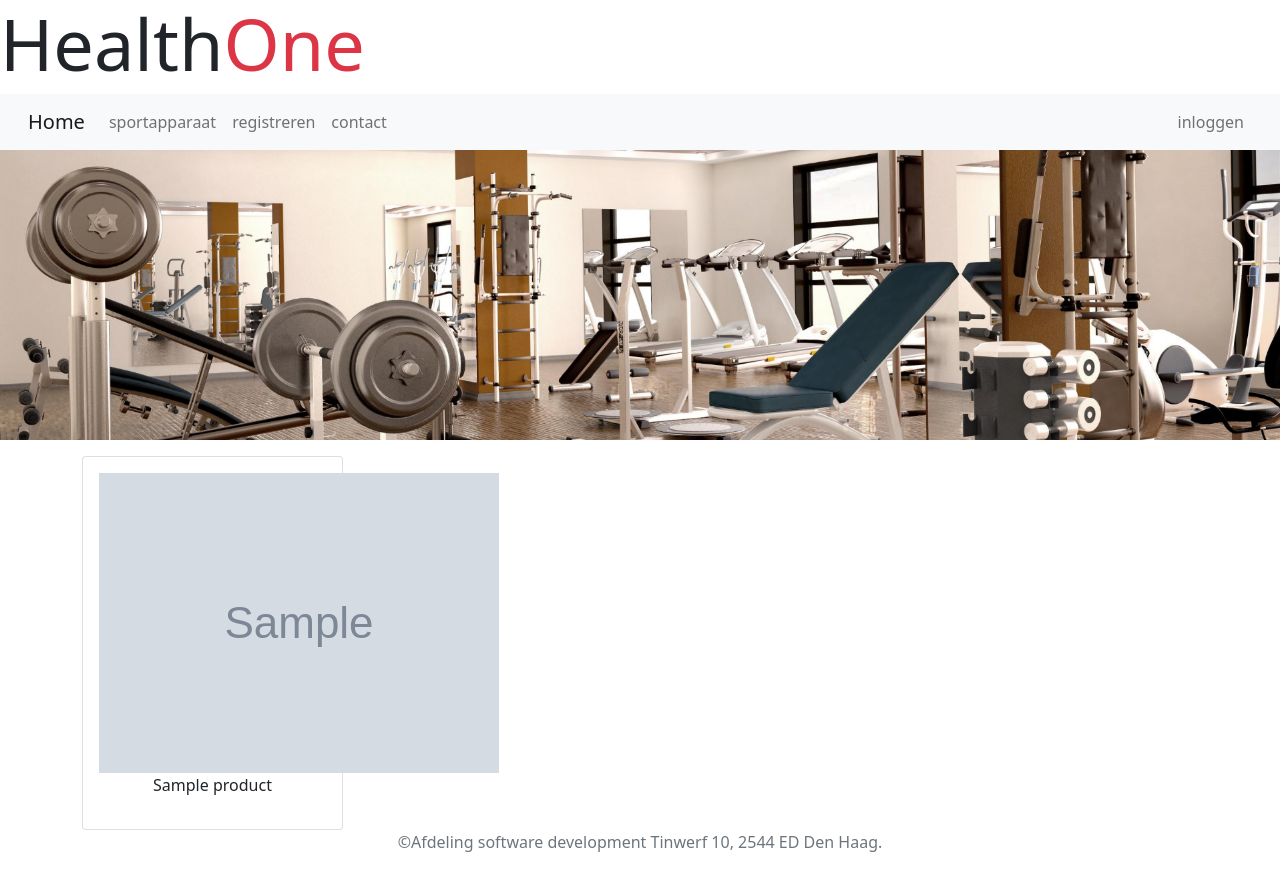
After one commit to DeanvanZwietering/healthone, a Symfony app: template templates/bezoeker/products.html.twig in a window 1280 px wide. The commit adds this page. Run offline with Twig, Linux system fonts and the light colour scheme; the template is opened without the code that fills it: most values are stand-ins (such as "Sample title", 1, 10 or a date in 2020); grey boxes marked "Sample" are stand-in pictures; some libraries are stand-ins or nearby versions.

Commit message:
created view pages for categories and products along with corresponding routes

```diff
--- a/templates/base.html.twig
+++ b/templates/base.html.twig
@@ -26,7 +26,7 @@
 
         <nav class="navbar navbar-expand-lg navbar-light bg-light">
             <div class="container-fluid">
-                <a class="navbar-brand" href="/">
+                <a class="navbar-brand" href="{{ path('home') }}">
                     Home
                 </a>
                 <button class="navbar-toggler" type="button" data-bs-toggle="collapse" data-bs-target="#myNavbar" aria-controls="navbarTogglerDemo01" aria-expanded="false" aria-label="Toggle navigation">
@@ -37,7 +37,7 @@
                 <div class="collapse navbar-collapse" id="myNavbar">
                     <ul class="navbar-nav">
                         <li class="nav-item">
-                            <a class="nav-link" href="/categories">sportapparaat</a>
+                            <a class="nav-link" href="{{ path('categories') }}">sportapparaat</a>
                         </li>
                         <li class="nav-item">
                             <a class="nav-link"  href="/registreren">registreren</a>
--- /dev/null
+++ b/templates/bezoeker/products.html.twig
@@ -0,0 +1,18 @@
+{% extends 'base.html.twig' %}
+
+{% block body %}
+    <div class="row gy-3">
+        {% for product in products %}
+            <div class="col-sm-4 col-md-3">
+                <div class="card">
+                    <div class="card-body text-center">
+                        <a href="/categories/{{ product.id }}">
+                            <img class="product-img img-responsive center-block" src='{{ product.picture }}'/>
+                        </a>
+                        <div class="card-title mb-3">{{ product.name }}</div>
+                    </div>
+                </div>
+            </div>
+        {% endfor %}
+    </div>
+{% endblock %}
```
Also changed, not shown: src/Controller/BezoekerController.php (+26 -0 lines), templates/bezoeker/categories.html.twig (added, +18 -0 lines), public/categories/crosstrainer.jpg (added), public/categories/hometrainer.jpg (added), public/categories/loopband.jpg (added), public/categories/roeitrainer.jpg (added).
